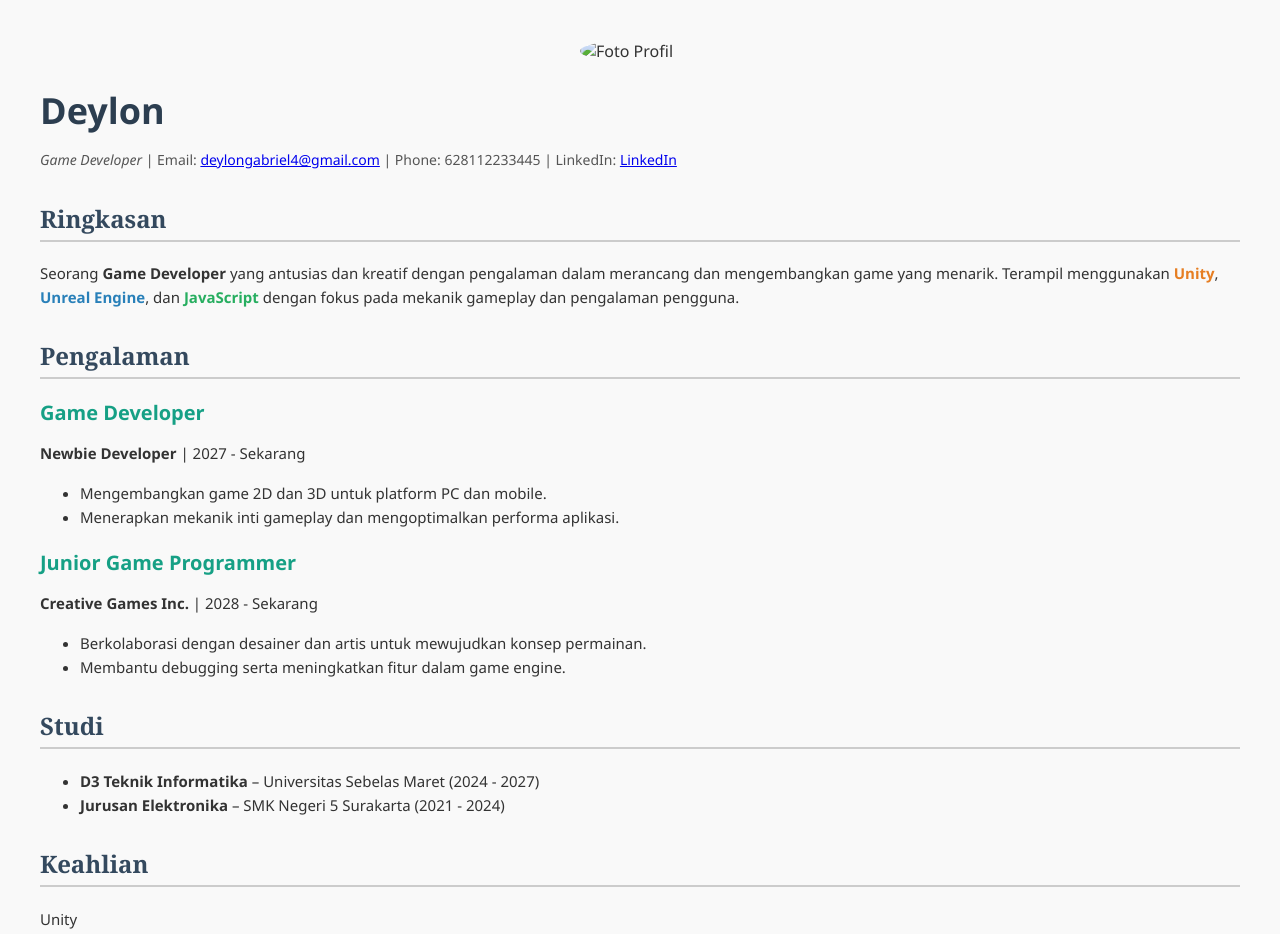
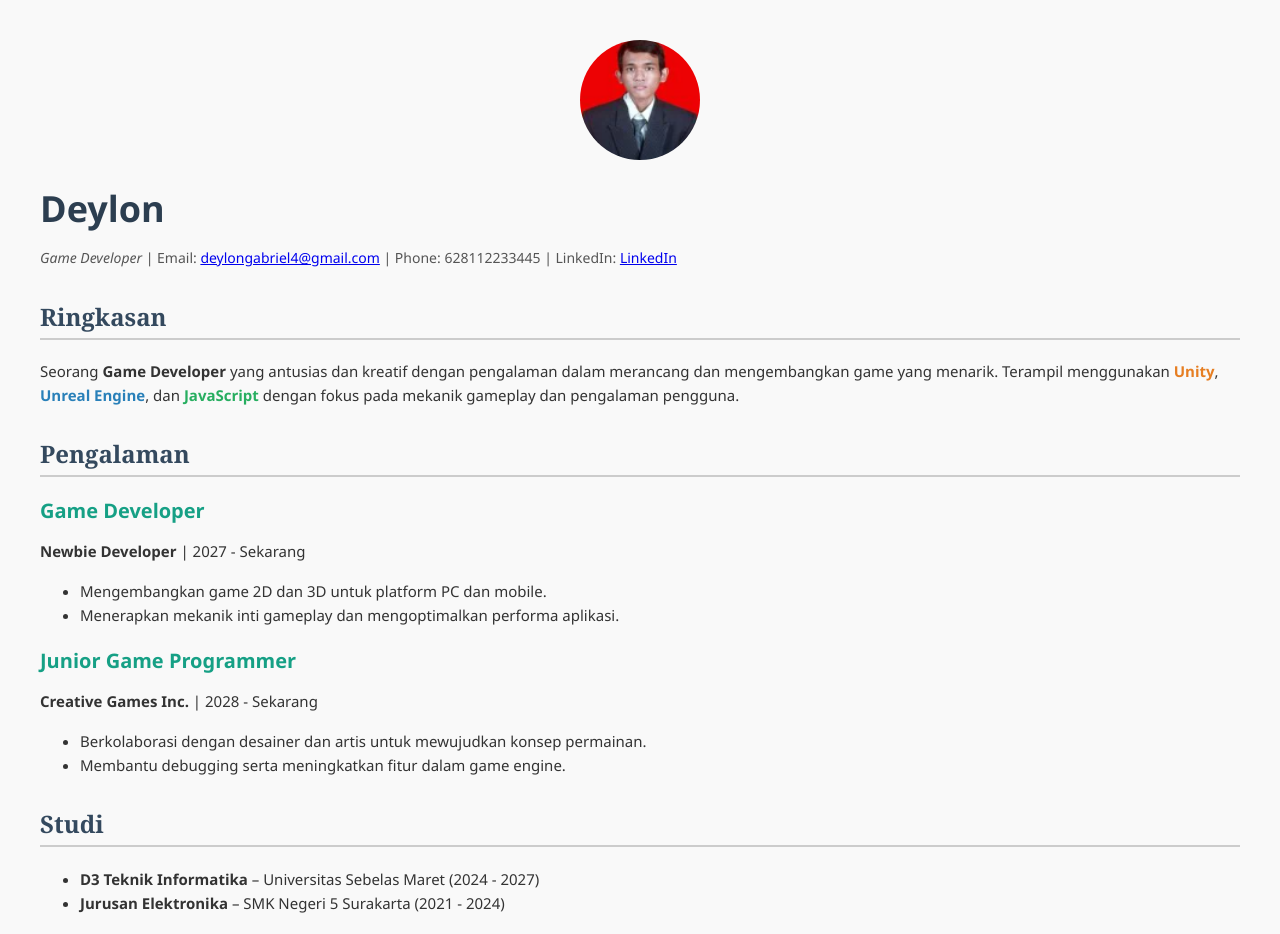
Before and after one commit to DylnTi/cv-deylon, a plain HTML site: page Curriculum Vitae/index.html in a window 1280 px wide. Shown: the top 934 px of the page. Drawn offline with Linux system fonts and the light colour scheme.

Commit message:
Update index.html

```diff
--- a/Curriculum Vitae/index.html
+++ b/Curriculum Vitae/index.html
@@ -8,7 +8,7 @@
 </head>
 <body>
   <!-- Foto Profil -->
-  <img src="Curriculum Vitae/image/download (6).png" alt="Foto Profil" class="profile-pic">
+  <img src="image/download (6).png" alt="Foto Profil" class="profile-pic">
 
   <h1>Deylon</h1>
   <p class="contact-info">
```
